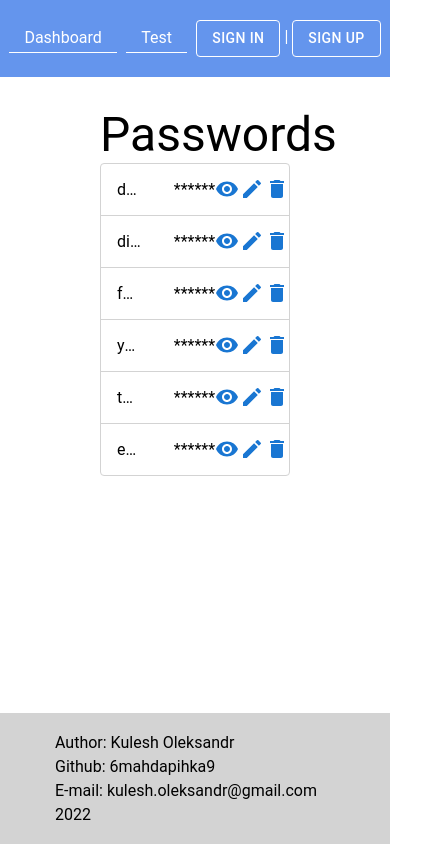
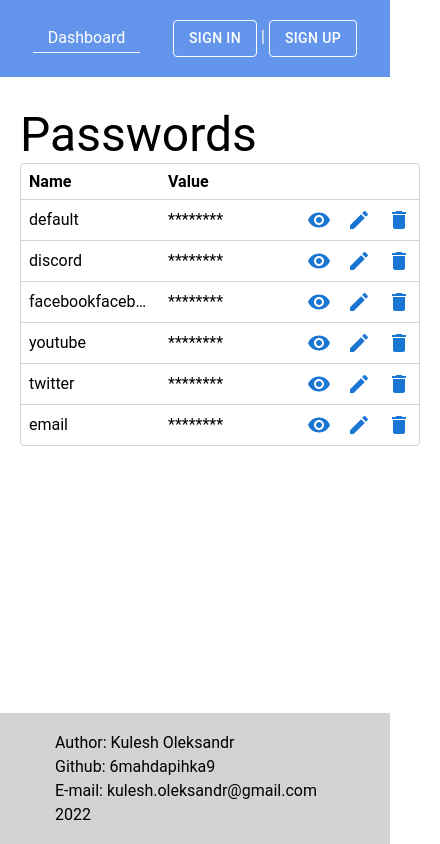
Before and after one commit to 6mahdapihka9/GBSFO_test_task, a React (Create React App) app in the folder frontend/: page /dashboard in a window 390 px wide. Shown: the whole page, 440 px wide, since content can reach past the window. Built offline with nearby package versions, Linux system fonts and the light colour scheme.

Commit message:
created few more design comps for password list, added responsive styles and fixed few minor bugs

```diff
--- a/frontend/src/components/PasswordList/Password.tsx
+++ b/frontend/src/components/PasswordList/Password.tsx
@@ -9,19 +9,12 @@ import FitBox from "../design/FitBox";
 import FitButton from "../design/FitButton";
 import FixedBox from "../design/FixedBox";
 import ScrollableBox from "../design/ScrollableBox";
+import ModifiedLi from "../design/ModifiedLi";
 
 type passwordProps = {
   password: PasswordType
 }
 
-const ModifiedLi = styled("li")`
-  display: flex;
-  align-items: center;
-  & > * {
-    flex-basis: 100%;
-    padding: 16px;
-  }
-`;
 // todo handle all redux methods of password
 const Password = ({ password }: passwordProps ) => {
   const [visible, setVisible] = useState<boolean>(false);
--- a/frontend/src/components/PasswordList/PasswordHead.tsx
+++ b/frontend/src/components/PasswordList/PasswordHead.tsx
@@ -1,10 +1,24 @@
 import React from 'react';
+import ModifiedLi from "../design/ModifiedLi";
+import { Box, styled } from "@mui/material";
+
+const BoldText = styled(Box)`
+  font-weight: bold;
+`;
+
+const FixedSizeBox = styled(Box)`
+  width: 24px;
+`;
 
 const PasswordHead = () => {
   return (
-    <div>
-
-    </div>
+    <ModifiedLi>
+      <BoldText>Name</BoldText>
+      <BoldText>Value</BoldText>
+      <FixedSizeBox />
+      <FixedSizeBox />
+      <FixedSizeBox />
+    </ModifiedLi>
   );
 };
 
--- a/frontend/src/components/PasswordList/PasswordList.tsx
+++ b/frontend/src/components/PasswordList/PasswordList.tsx
@@ -3,6 +3,7 @@ import {styled, Typography} from "@mui/material";
 import Password from "./Password";
 import {v4} from "uuid";
 import {useTypedSelector} from "../../redux/hooks/useTypedSelector";
+import PasswordHead from "./PasswordHead";
 
 const MinimizedList = styled("ul")`
   list-style: none;
@@ -19,6 +20,7 @@ const PasswordList = () => {
     return <Typography>There is no password</Typography>
   return (
     <MinimizedList>
+      <PasswordHead />
       {
         passwords.map(password => <Password key={v4()} password={password} />)
       }
--- /dev/null
+++ b/frontend/src/components/design/ModifiedLi.ts
@@ -0,0 +1,19 @@
+import {styled} from "@mui/material";
+
+const ModifiedLi = styled("li")`
+  display: flex;
+  align-items: center;
+  & > * {
+    @media screen and (min-width: 720px){
+      padding: 16px!important;
+    }
+    @media screen and (max-width: 720px){
+      padding: 8px!important;
+    }
+  }
+  & > *:not(:nth-last-child(-n+3)) {
+    flex: 1;
+  }
+`;
+
+export default ModifiedLi;
--- a/frontend/src/components/design/ScrollableBox.ts
+++ b/frontend/src/components/design/ScrollableBox.ts
@@ -2,6 +2,17 @@ import {Box, styled} from "@mui/material";
 
 const ScrollableBox = styled(Box)`
   overflow-y: auto;
+  &::-webkit-scrollbar {
+    width: 10px;
+  }
+  &::-webkit-scrollbar-track {
+    background: white;
+  }
+  &::-webkit-scrollbar-thumb {
+    background-color: gray;
+    border-radius: 10px;
+    border: 5px solid white;
+  }
 `;
 
 export default ScrollableBox;
--- a/frontend/src/components/layouts/MainLayout.tsx
+++ b/frontend/src/components/layouts/MainLayout.tsx
@@ -5,7 +5,14 @@ import Footer from '../../components/structural/Footer';
 import Header from '../../components/structural/Header';
 
 const Main = styled('main')`
-  padding: 30px 100px;
+  min-width: 400px;
+  @media (min-width: 720px){
+    padding: 30px 100px;
+  }
+  @media (max-width: 720px){
+    padding: 30px 20px;
+
+  }
 `;
 
 const MainLayout = () => (
--- a/frontend/src/components/pages/DashboardPage.tsx
+++ b/frontend/src/components/pages/DashboardPage.tsx
@@ -20,10 +20,10 @@ const DashboardPage = () => {
   // }
 
   return (
-    <div>
+    <>
       <Typography variant="h3">Passwords</Typography>
       <PasswordList />
-    </div>
+    </>
   );
 };
 
--- a/frontend/src/components/structural/NavBar.tsx
+++ b/frontend/src/components/structural/NavBar.tsx
@@ -53,7 +53,6 @@ const NavBar = () => {
   return (
     <FancyNav>
       <WhiteLink to="/dashboard">Dashboard</WhiteLink>
-      <WhiteLink to="/test">Test</WhiteLink>
       <LinkGroup>
         {
           isAuthorized
```
